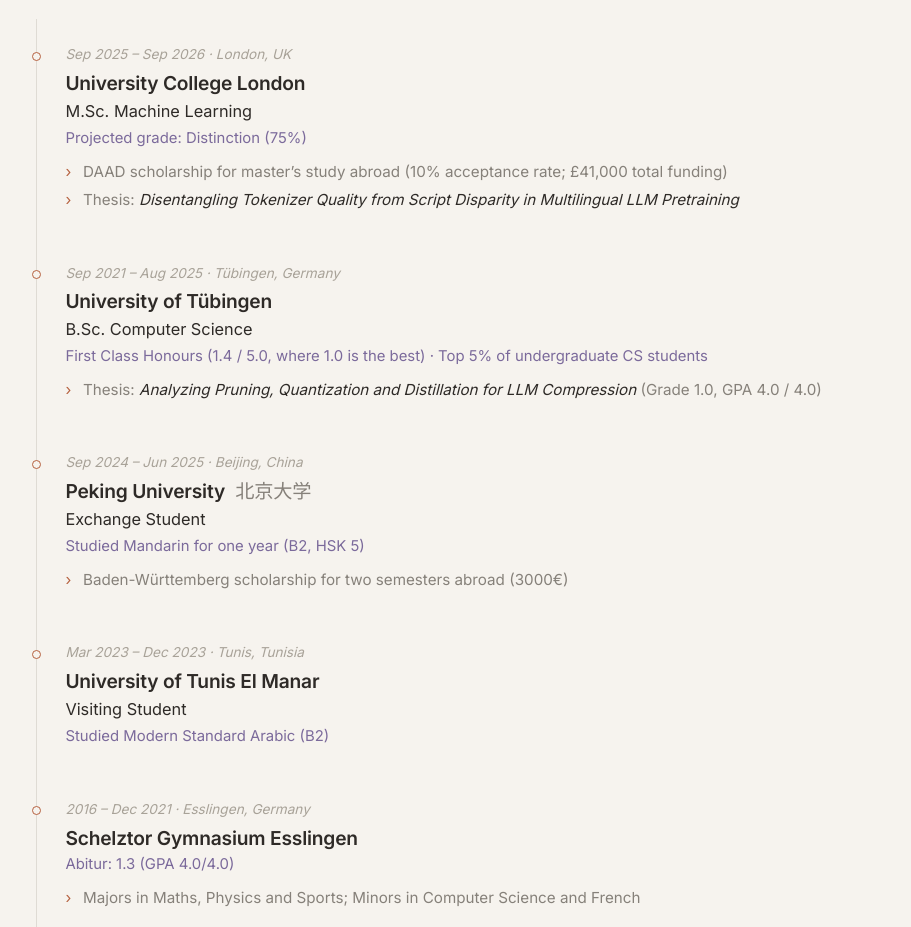
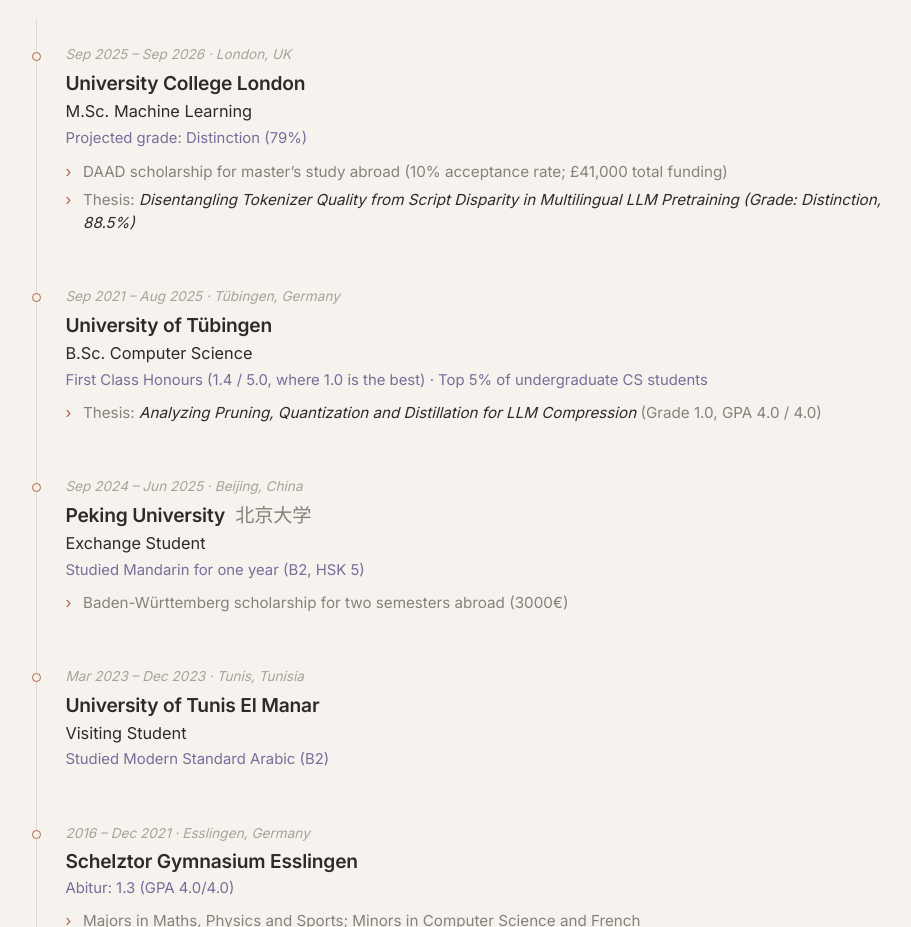
Before and after one commit to jvonrad/jvonrad.github.io, a plain HTML site: page index.html in a window 1280 px wide. Shown: the part 1560-2487 px from the top of the page, without its empty margins (322-1233 px from the left). Drawn offline with Linux system fonts and the light colour scheme.

Commit message:
Update projected grade and thesis grade in index.html

```diff
--- a/index.html
+++ b/index.html
@@ -169,10 +169,10 @@
               <p class="date">Sep 2025 – Sep 2026 · London, UK</p>
               <h4>University College London</h4>
               <p class="role">M.Sc. Machine Learning</p>
-              <p class="detail">Projected grade: Distinction (75%)</p>
+              <p class="detail">Projected grade: Distinction (79%)</p>
               <ul class="bullets">
                 <li>DAAD scholarship for master’s study abroad (10% acceptance rate; £41,000 total funding)</li>
-                <li>Thesis: <em>Disentangling Tokenizer Quality from Script Disparity in Multilingual LLM Pretraining</em></li>
+                <li>Thesis: <em>Disentangling Tokenizer Quality from Script Disparity in Multilingual LLM Pretraining (Grade: Distinction, 88.5%)</em></li>
               </ul>
             </li>
             <li class="entry">
```
